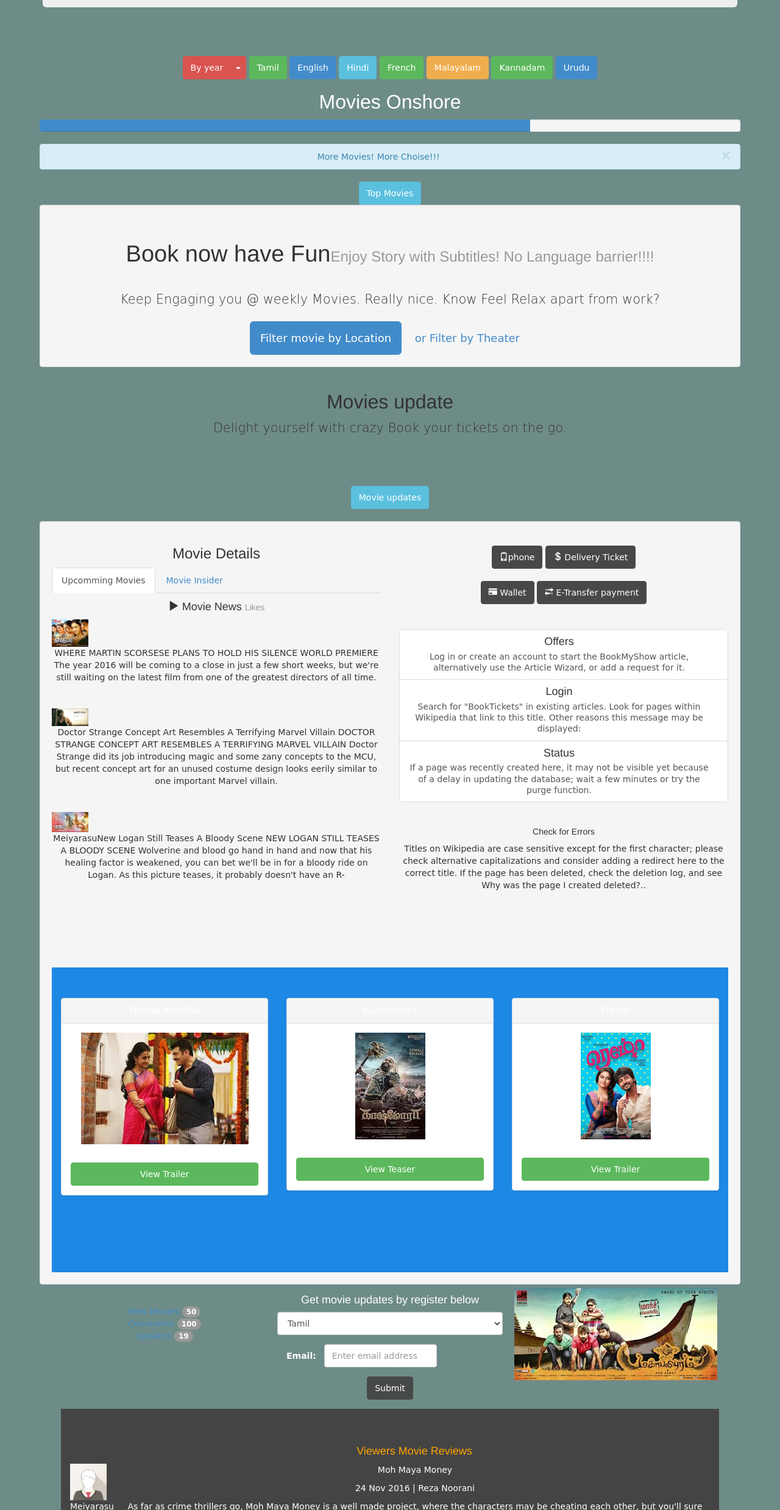
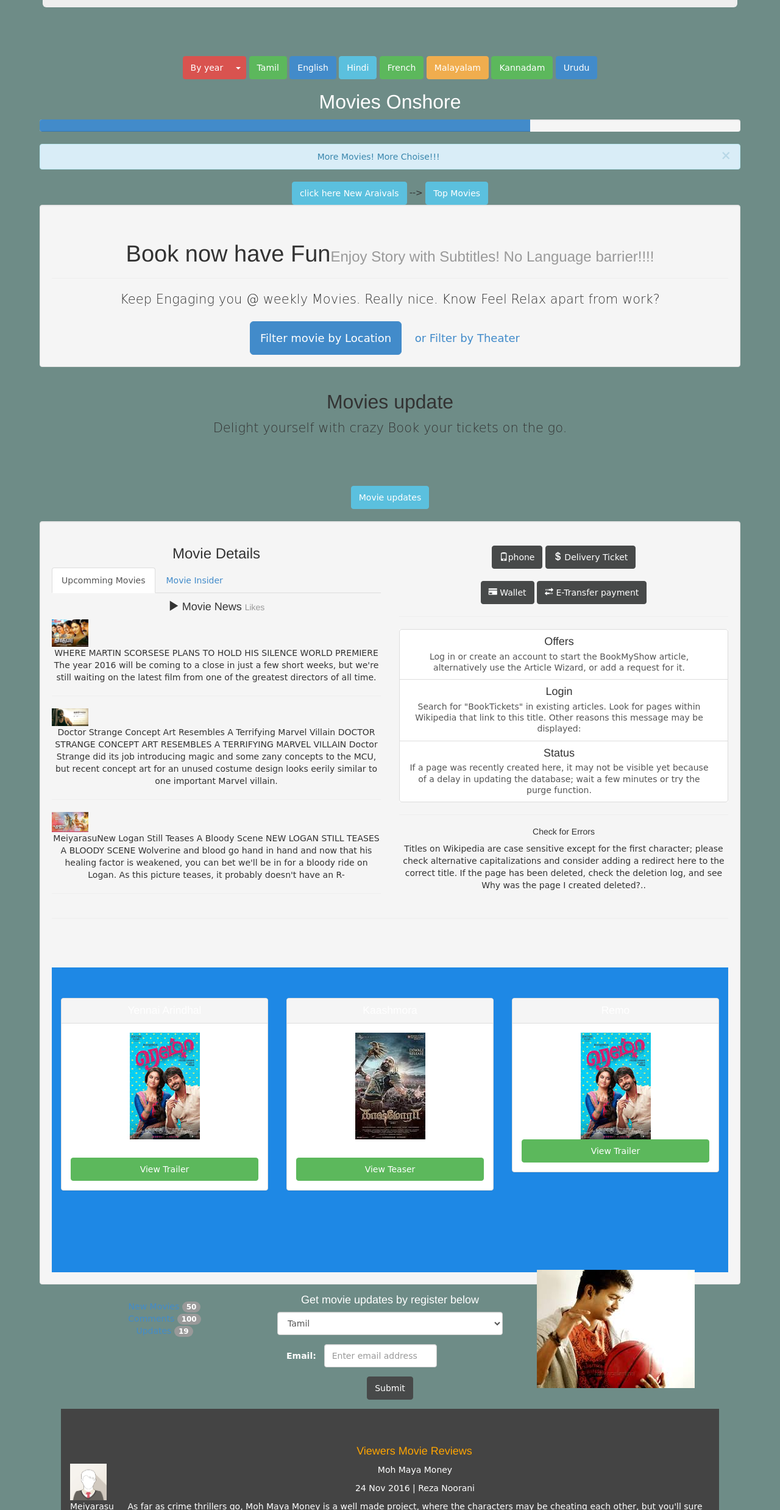
Before and after one commit to ganeshbabu1994/Assignment2, a plain HTML site: page moviebuff/index.html in a window 1280 px wide. Shown: the part 828-3305 px from the top of the page at 61% size. Drawn offline with nearby package versions, Linux system fonts and the light colour scheme.

Commit message:
Update index.html

```diff
--- a/moviebuff/index.html
+++ b/moviebuff/index.html
@@ -40,6 +40,7 @@
 					<div class="nav-collapse collapse navbar-responsive-collapse ">
 
 						    <ul class="nav nav-tabs">
+
  								 <li role="presentation" class="active" style="margin-left:30px"><a href="#">Home</a></li>
   								<li role="presentation"><a href="#">Movies</a></li>
   								<li role="presentation"><a href="#">Sports#</a></li>
@@ -62,19 +63,14 @@
 			   					 <li role="separator" class="divider"></li>
 			   					 <li><a href="#">Contact us</a></li>
 			 				  </ul>
-
 						 </ul>
-
 
 								<form class="navbar-form pull-right">
 
-
 										<input type="text" class="form-control" placeholder="search Movies here" id="searchinput">
 										<button type="submit" class="btn btn-default"><span class="glyphicon glyphicon-search" ></span>
-
 										<span class="glyphicon glyphicon-align-right" aria-hidden="true"></span>
 										</button>
-
 										<button type="button" class="btn btn-default btn-lg">
 			  							<span class="glyphicon glyphicon-star" aria-hidden="true"></span> Star
 										</button>
@@ -83,18 +79,13 @@
 
 
 
-
-
-
-
-
 						</div><!-- end nav collapse-->
 				</div><!-- end inside nav container-->
 		</div><!--end navbar-->
 			<br><br><br>
 
+
 	<div class="carousel slide" id="myCarousel">
-
 				<!-- Indicators -->
 				<ol class="carousel-indicators">
 					<li class="active" data-slide-to="0" data-target="#myCarousel"></li>
@@ -133,7 +124,6 @@
 		</div><!-- end myCarousel -->
 
 
-
 							<div class="jumbotron">
 										<h2  align="center" style="color:white;">Movies Onshore</h2>
    							 		<h2 style="text-align:center">Seats Available Book now</h2>
@@ -141,8 +131,6 @@
 
 	</div><!--end container-->
 			<br><br>
-
-
 
          <div class="container text-center" style="padding:10px">
 
@@ -170,14 +158,11 @@
  					 	<button type="button" class="btn btn-success">Kannadam</button>
  					 	<button type="button" class="btn btn-primary">Urudu</button>
  					 						<h2  align="center" style="color:white;">Movies Onshore</h2>
-
  					 		 <div class="progress">
     							<div class="progress-bar" role="progressbar" aria-valuenow="70" aria-valuemin="0" aria-valuemax="100" style="width:70%">
       								<span class="sr-only">60% Complete</span>
 								</div>	<!--end progress bar -->
 							</div><!-- end progress-->
-
-
 
    		<div class = "alert alert-info alert-dismissable">
    					 <button type = "button" class = "close" data-dismiss = "alert" aria-hidden = "true">
@@ -186,7 +171,7 @@
 				</div><!-- end alert-->
 
 
-	<!-- 			<button type="button" class="btn btn-info" data-toggle="collapse" data-target="#demo">click here New Araivals</button>
+				<button type="button" class="btn btn-info" data-toggle="collapse" data-target="#demo">click here New Araivals</button>
 
 
   				<div id="demo" class="collapse" style="color:Blue;text-align:center";>
@@ -217,7 +202,6 @@
   			</div><!-- end demo1-->
 
 
-
 			<div class="well">
 						<div class="page-header">
 							<h1> Book now have Fun<small>Enjoy Story with Subtitles! No Language barrier!!!!</small></h1>
@@ -229,10 +213,6 @@
 						<a href="" class="btn btn-large btn-link">or Filter by Theater</a>
 					</div><!-- end well -->
 
-
-
-
-
 				<div class="row" id="FeatureHeading">
 							<div class="col-12"><h2>Movies update</h2></div>
 								<p class="lead">Delight yourself with crazy Book your tickets on the go.</p>
@@ -240,24 +220,17 @@
 
 					<br><br><br>
 
-
-
-
-
 			<button type="button" class="btn btn-info" data-toggle="collapse" data-target="#demo">Movie updates
  				 </button>
   							<div id="demo" class="collapse" style="color:white;text-align:center";>
   							<img src="images/m1.jpg" alt="HTML5" style="float:left">
 
-
-									<p>R.S. Durai Senthilkumar once again excels in his forte, which is usual commercial cinema.With a r...more</p>
+ 				 	<p> Durai Senthilkumar once again excels in his forte, which is usual commercial cinema.With a r...more</p>
 									<p>Srikanth's Nambiyaar has got an interesting concept as the protagonist gives a form to his own id...more</p>
 									<p>Wagah is a pathetically made patriotic film, which actually tries too hard to portray Pakistani a...more</p>
 									<p>Arjunan Kadhali is a Tamil drama movie of love and the lovers who strive hard to succeed against the orthodox old generation.</p>
 									<p>Kavalai Vendam is an Tamil comedy film directed by Deekay, starring Jiiva, Bobby Simha and Kajal .</p>
 					</div><!-- end demo div--><br><br>
-
-
 
 		<div class="well">
 						<div class="row" id="moreInfo">
@@ -298,9 +271,6 @@
 								<p>Set in 2016 BC at the height of Indus Valley Civilization </p>
 
 									<hr>
-
-
-
 					</div><!-- end tab-pane -->
 				</div><!-- end tab-content -->
 			</div><!-- end tabbable -->
@@ -352,13 +322,9 @@
 			</div><!-- end moreInfo -->
 
 			<hr>
-					<br><br><br>
 
 
-
-
-
-
+					<br><br><br>
 		<div id="section1" class="container-fluid">
 			<div class="row" id="features">
 				<div class="col-sm-4 feature">
@@ -366,7 +332,7 @@
 						<div class="panel-heading">
 							<h3 class="panel-title">Yennai Arindhal</h3>
 						</div><!-- end panel-heading -->
-						<img src="images/yennai.jpg" alt="HTML5" >
+						<img src="images/remo.jpg" alt="HTML5" >
 
 						<p>Ajith,thrisha</p>
 
@@ -379,10 +345,7 @@
 				<a href="#">Comments <span class="badge" style="color:white">100</span></a><br>
 				<a href="#">Updates <span class="badge" style="color:white">19</span></a>
 
-
 				<br>
-
-
 		</div><!-- end feature -->
 
 
@@ -397,8 +360,6 @@
 
 						<a href="https://www.youtube.com/watch?v=AJpED8zJlzo" target="_blank" class="btn btn-success btn-block">View Teaser</a>
 					</div><!-- end panel -->
-
-
 
 	 		<form class="form-horizontal">
   										<br><br><br><br><br><br>
@@ -436,20 +397,15 @@
 						</div><!-- end panel-heading -->
 						<img src="images/remo.jpg" alt="HTML5" >
 
-						<p>Shivakarthikeyan,Keerthi</p>
+
 
 						<a href="https://www.youtube.com/watch?v=GEB4qrrWIgs" target="_blank" class="btn btn-success btn-block">View Trailer</a>
 					</div><!-- end panel -->
 					<br><br><br><br><br><br><br>
-					<img src="images/r1.jpg" alt="HTML5" >
+					<img src="images/m5.jpg" alt="HTML5" >
 				</div><!-- end feature -->
 
-
-
 		</div><!-- end col -->
-
-
-
 
 <div id="section2" class="container-fluid">
   <!-- Left-aligned media object -->
@@ -521,9 +477,8 @@
 						<p>Stack Route</p><p>Bangalore</p>
 					</div><!-- end col-sm-4 -->
 
-					<div class="col-sm-2">
+					<div class="col-sm-2" >
 						<h6>Navigation</h6>
-						<ul class="unstyled">
 
 					</div><!-- end col-sm-2 -->
 
@@ -535,14 +490,8 @@
 				</div><!-- end row -->
 			</div><!-- end container -->
 			</footer>
-
-
 		 </div>
-
-
 	</div>
-
-
 
 </div><!--end morecourses-->
 					</div><!--end row class-->
```
Lines whose indentation alone changed are shown as unchanged.
